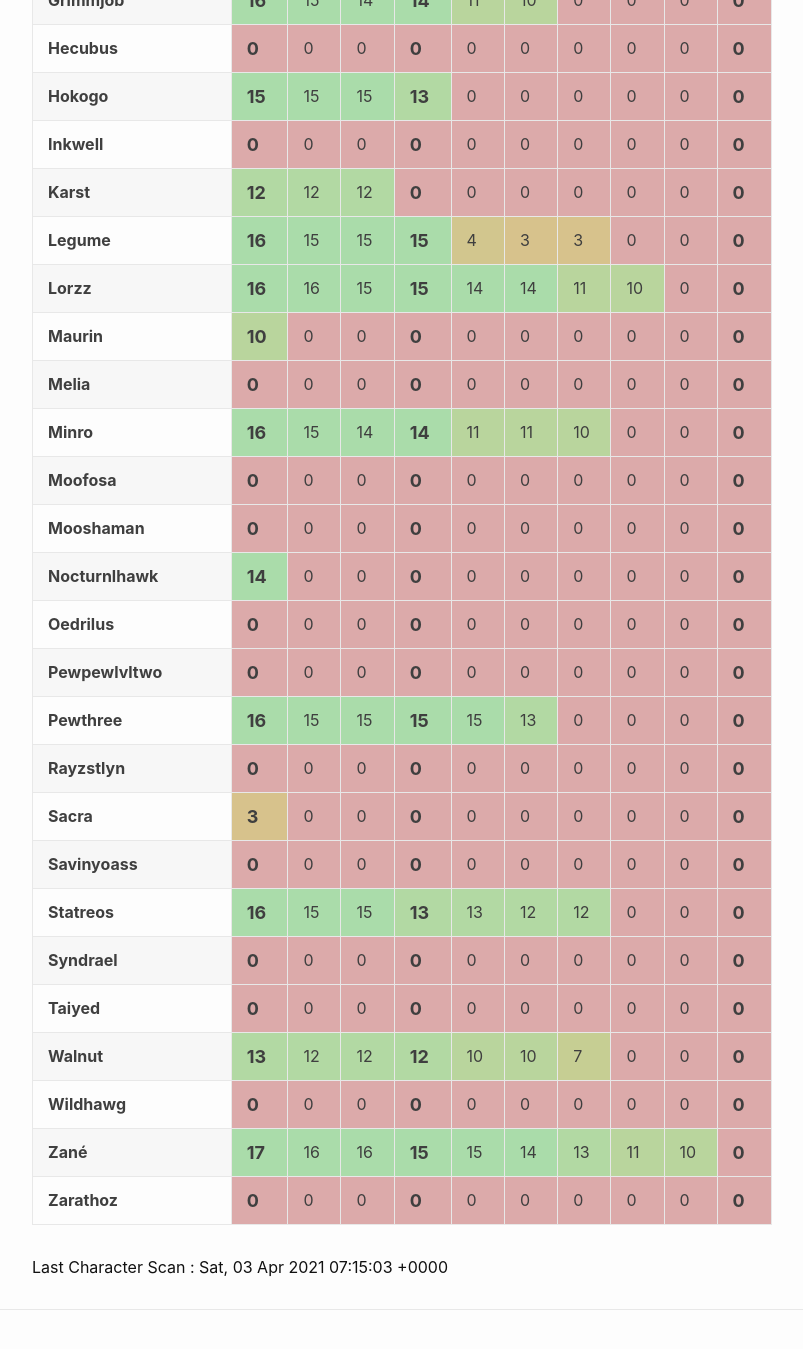
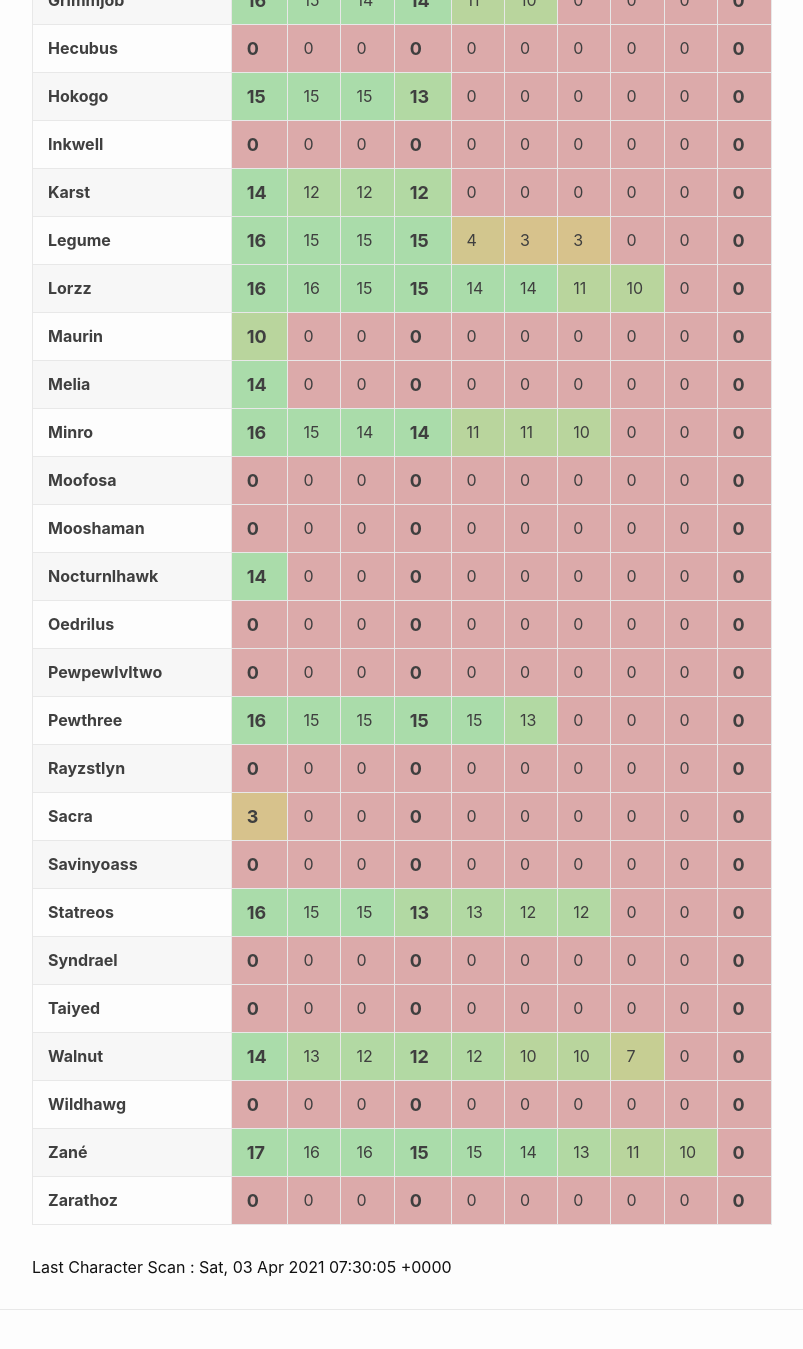
Before and after one commit to eldertribunal/keystonetracker, a Jekyll site: the page built from weekly.md, in a window 1280 px wide and 1400 px high, scrolled down 890 px. Shown: the top 1349 px of the window, without its empty margins (126-929 px from the left). Built offline with Jekyll 4.4.1, drawn with Linux system fonts in a browser that asks for light colours.

Commit message:
auto scan Sat Apr  3 07:30:56 UTC 2021

```diff
--- a/_data/scanned.json
+++ b/_data/scanned.json
@@ -1,3 +1,3 @@
 {
-  "timestamp": 1617434103
+  "timestamp": 1617435005
 }
--- a/_data/weekly.json
+++ b/_data/weekly.json
@@ -62,6 +62,7 @@
   {
     "name": "Walnut",
     "dungeons": [
+      14,
       13,
       12,
       12,
@@ -69,7 +70,6 @@
       10,
       10,
       7,
-      0,
       0,
       0
     ]
@@ -182,10 +182,10 @@
   {
     "name": "Karst",
     "dungeons": [
+      14,
       12,
       12,
       12,
-      0,
       0,
       0,
       0,
@@ -542,7 +542,7 @@
   {
     "name": "Melia",
     "dungeons": [
-      0,
+      14,
       0,
       0,
       0,
```
